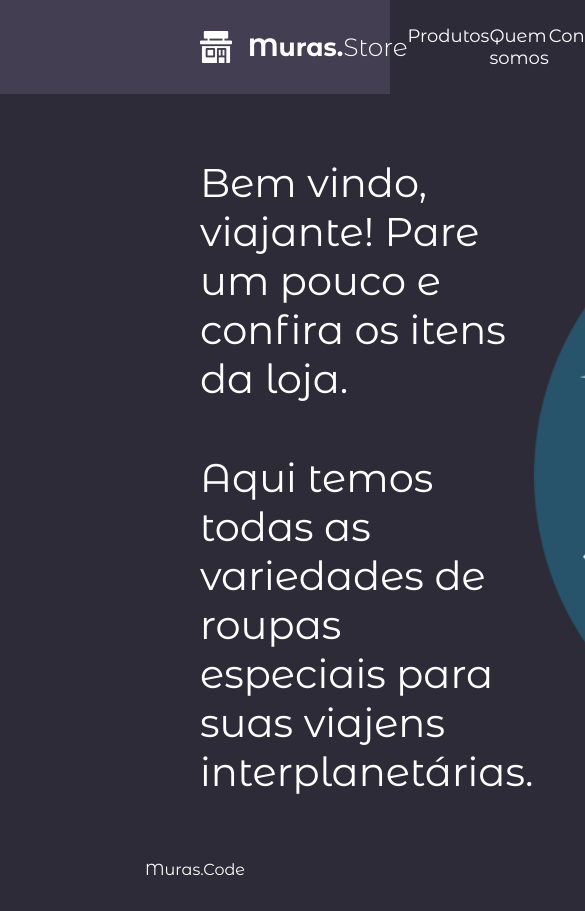
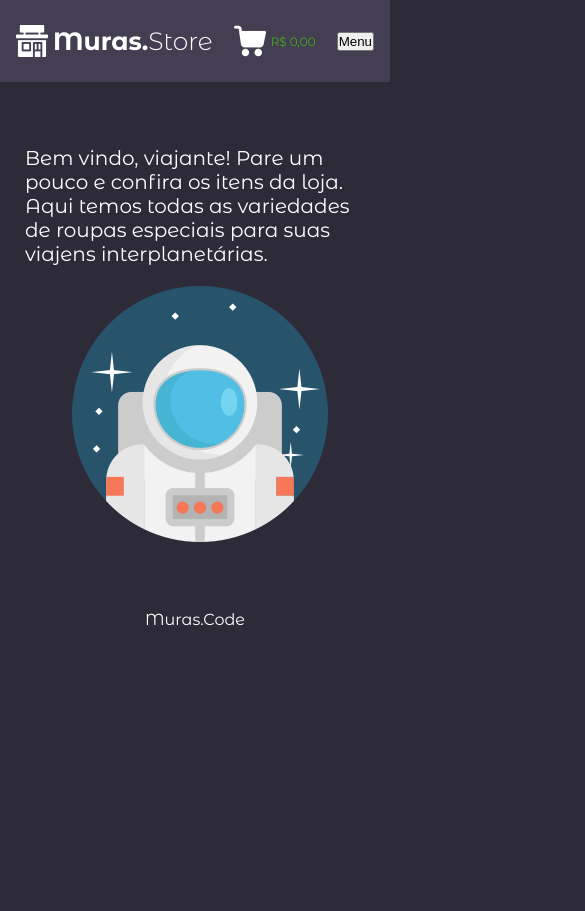
Before and after one commit to MuriloCC/Muras-Store, a plain HTML site: page views/Home-Page/index.html in a window 390 px wide. Shown: the top 911 px of the page, 585 px wide, since content can reach past the window. After the commit the page ends 844 px from the top, so only its background shows below. Drawn offline with Linux system fonts and the light colour scheme.

Commit message:
Responsive 90% complete

```diff
--- a/views/Home-Page/index.html
+++ b/views/Home-Page/index.html
@@ -34,6 +34,8 @@
                         <img src="../../assets/shopping-cart.png" alt="Carrinho de compras">
                         <h2>R$ 0,00</h2>
                     </div>
+
+                    <button id="btn-menu" onclick="Menu.toggleMenu()">Menu</button>
             </div>
     </header>
 
@@ -51,5 +53,6 @@
     </main>
     <footer>Muras.Code</footer>
 
+    <script src="scripts.js"></script>
 </body>
 </html>
--- /dev/null
+++ b/views/Home-Page/scripts.js
@@ -0,0 +1,8 @@
+const Menu = {
+    toggleMenu(){
+        document
+            .querySelector('#navbar')
+            .classList
+            .toggle('active')
+    }
+}
--- a/views/Home-Page/styles.css
+++ b/views/Home-Page/styles.css
@@ -32,6 +32,7 @@ header{
 
 header a{
     color: white;
+
 }
 
 .container{
@@ -53,7 +54,7 @@ header .logo-container{
 header .logo-container img{
     width: 32px;
     height: 32px;
-    margin-right: 16px;
+    margin-right: 5px;
 }
 
 header .logo-container #logo-text{
@@ -62,7 +63,7 @@ header .logo-container #logo-text{
 }
 
 header #navbar{
-    width: 400px;
+    /* width: 400px; */
     margin: 0 auto;
 }
 
@@ -76,6 +77,16 @@ header #navbar ul li{
     font-size: 18px;
 }
 
+header #navbar ul li a{
+    padding: 16px;
+}
+
+header #navbar ul li a:hover{
+    background: var(--dark-black);
+    border-radius: 12px;
+    transition: 0.5s;
+}
+
 header #shopping-cart{
     display: flex;
     align-items: center;
@@ -84,13 +95,17 @@ header #shopping-cart{
 header #shopping-cart img{
     width: 32px;
     height: 32px;
-    margin-right: 16px;
+    margin-right: 5px;
 }
 
 header #shopping-cart h2{
     font-size: 18px;
     font-weight: 100;
     color: var(--light-green);
+}
+
+header #btn-menu{
+    display: none;
 }
 
 body main{
@@ -123,16 +138,19 @@ footer{
     padding: 4rem 0 2rem;
 }
 
-@media screen and (min-width: 900px) and (max-width: 1200px) {
-    header #navbar{
-        overflow: hidden;
-        opacity: 0;
-        width: 1px;
-        height: 1px;
-        margin: -1;
+@media screen and (max-width: 1200px) {
+    header .container{
+        justify-content: space-between;
+        padding: 0 50px;
     }
+
     main .container{
         flex-direction: column;
+    }
+
+    main .container #image-section img{
+        width: 512px;
+        height: 512px;
     }
 
     .main-container #text-section{
@@ -145,9 +163,96 @@ footer{
         font-size: 30px;
     }
     .main-container #text-section h2:last-child{
-        width: 1px;
-        height: 1px;
-        overflow: hidden;
-        opacity: 0;
+        display: none;
+        margin: 0;
     }
 }
+
+@media screen and (max-width: 820px){
+
+    header #btn-menu{
+        display: block;
+    }
+
+    .container #navbar{
+        position: absolute;
+        padding: 16px 0;
+        display: none;
+        justify-self: center;
+        background: var(--light-black);
+        width: 510px;
+        top: 80px;
+        height: 200px;
+        border-radius: 0 0 20px 20px;
+    }
+    .container #navbar ul{
+        height: 100%;
+        flex-direction: column;
+        align-items: center;
+    }
+
+    #navbar.active{
+        display: block;
+    }
+}
+
+@media screen and (max-width: 670px){
+    header .container{
+        padding: 0 16px;
+    }
+
+    main .container #text-section{
+        display: inline-block;
+        justify-content: space-between;
+        padding: 0 20px 20px 20px;
+        width: 100vw;
+    }
+
+    main .container #text-section h2:first-child{
+        font-size: 20px;
+
+    }
+
+    main .container #text-section h2:last-child{
+        display: flex;
+        font-size: 20px;
+    }
+}
+
+@media screen and (max-width: 530px){
+
+    header #shopping-cart h2{
+        font-size: 12px;
+        font-weight: 100;
+    }
+
+    main .container{
+        width: 100%;
+        display: flex;
+        align-items: center;
+        justify-content: flex-start;
+    }
+
+    main .container #text-section{
+        display: inline-block;
+        justify-content: space-between;
+        padding: 0 20px 20px 20px;
+        width: 100vw;
+    }
+
+    main .container #text-section h2:first-child{
+        font-size: 20px;
+        margin-bottom: 0;
+        width: 100%;
+    }
+
+    main .container #text-section h2:last-child{
+        display: flex;
+        font-size: 20px;
+    }
+
+    main .container #image-section img{
+        width: 256px;
+        height: 256px;
+    }
+}
```
Also changed, not shown: assets/list.png (added).
